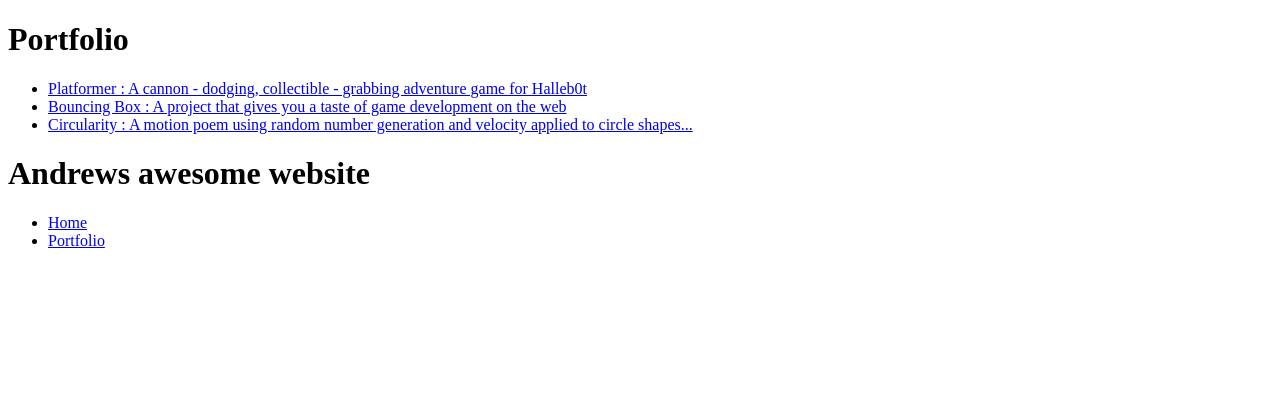
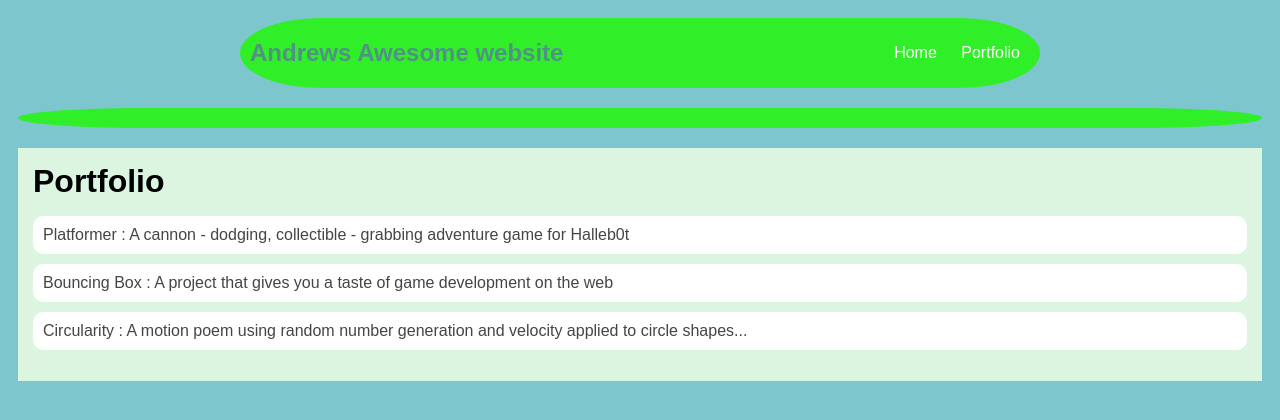
Before and after one commit to AndrewBaird-jpg/andrewbaird-jpg.github.io, a plain HTML site: page portfolio.html in a window 1280 px wide. Drawn offline with Linux system fonts and the light colour scheme.

Commit message:
add portfolio.html file

```diff
--- a/portfolio.html
+++ b/portfolio.html
@@ -1,29 +1,13 @@
 <!DOCTYPE html>
 <html>
-  <head> </head>
+  <head>
+    <title>Andrews awesome webite</title>
+  <link rel="stylesheet" href="style.css">  </link> </head>
 
   <body>
-    <div id="all-contents"></div>
-  </body>
-</html>
-<head>
-  <title>Andrews awesome webite</title>
-</head>
     <div id="all-contents">
       <nav>
-      <!-- Nav stuff here...-->
-  </nav>
-  <main>
-      <div class="content">
-          <h1>Portfolio</h1>
-          <ul id="portfolio"><li><a href="projects/platformer/">Platformer : A cannon - dodging, collectible - grabbing adventure game for Halleb0t</a></li>
-            <li><a href="projects/bouncing-box/">Bouncing Box : A project that gives you a taste of game development on the web </a></li>
-            <li><a href="projects/circularity/">Circularity : A motion poem using random number generation and velocity applied to circle shapes...</a></li>
-
-          </ul>
-      </div>
-  </main>
-    <h1>Andrews awesome website</h1>
+        <h1>Andrews Awesome website</h1>
         <ul id="nav-ul">
           <li class="nav-li">
             <a class="nav-a" href="index.html">Home</a>
@@ -34,3 +18,34 @@
         </ul>
       </nav>
     </div>
+  </body>
+</html>
+
+<nav>
+  <!-- Nav stuff here...-->
+</nav>
+<main>
+  <div class="content">
+    <h1>Portfolio</h1>
+    <ul id="portfolio">
+      <li>
+        <a href="projects/platformer/"
+          >Platformer : A cannon - dodging, collectible - grabbing adventure
+          game for Halleb0t</a
+        >
+      </li>
+      <li>
+        <a href="projects/bouncing-box/"
+          >Bouncing Box : A project that gives you a taste of game development
+          on the web
+        </a>
+      </li>
+      <li>
+        <a href="projects/circularity/"
+          >Circularity : A motion poem using random number generation and
+          velocity applied to circle shapes...</a
+        >
+      </li>
+    </ul>
+  </div>
+</main>
```
Lines whose indentation alone changed are shown as unchanged.
